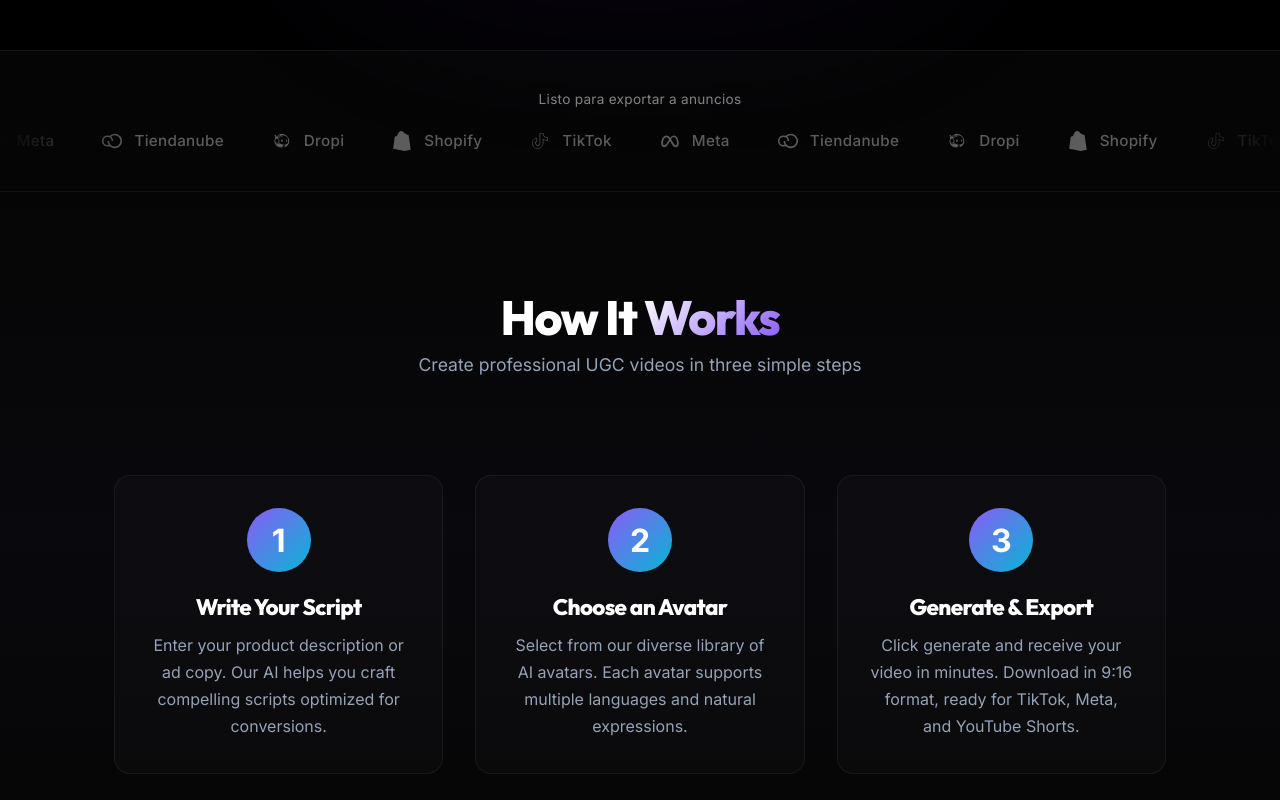
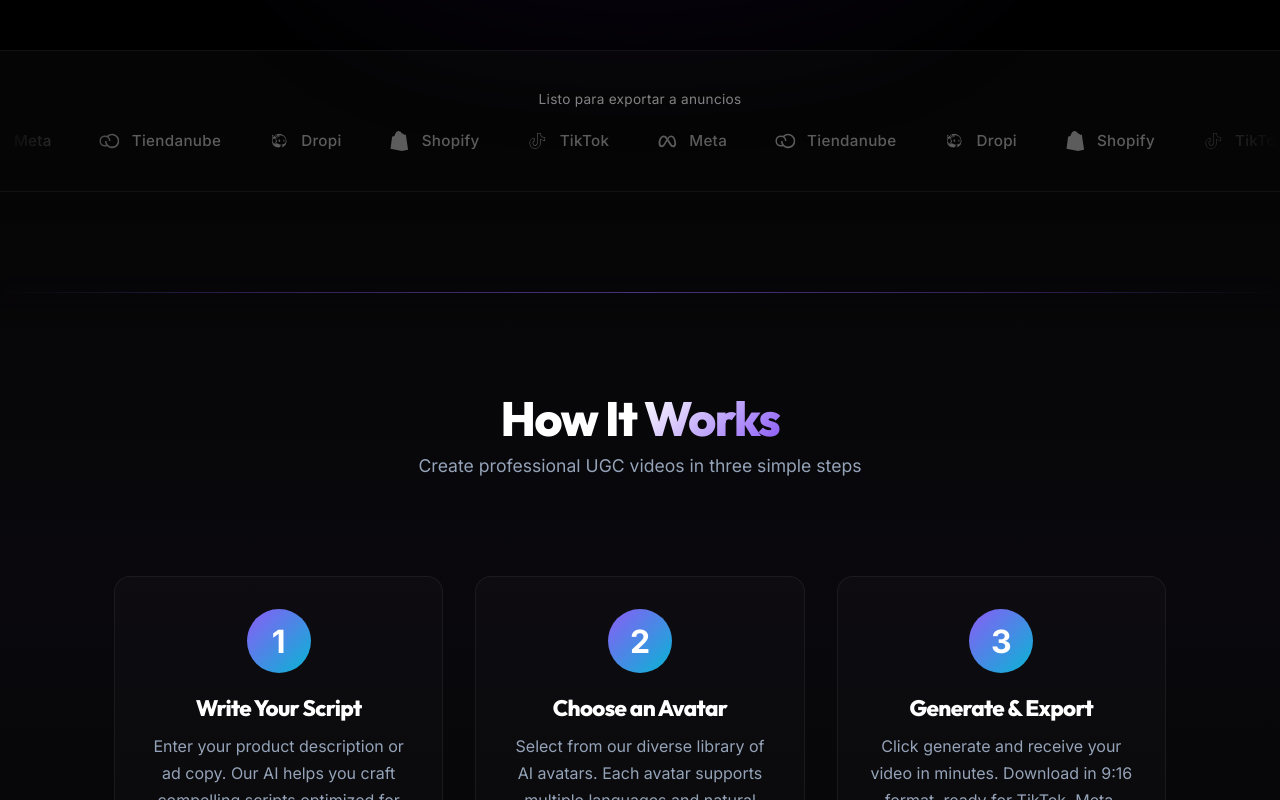
Before and after one commit to bautielcrack4-web/webcarruselesUGC, a Next.js app: page / in a window 1280 px wide. Shown: the part 1400-2200 px from the top of the page. Built offline with nearby package versions, Linux system fonts and the light colour scheme.

Commit message:
style: enhance design with dynamic orb, glassmorphism, and smooth scroll

```diff
--- a/src/app/globals.css
+++ b/src/app/globals.css
@@ -42,6 +42,13 @@ body {
   -moz-osx-font-smoothing: grayscale;
   scroll-behavior: smooth;
   overflow-x: hidden;
+}
+
+/* Smooth scroll with easing for webkit browsers */
+@media (prefers-reduced-motion: no-preference) {
+  html {
+    scroll-behavior: smooth;
+  }
 }
 
 h1,
--- a/src/app/page.module.css
+++ b/src/app/page.module.css
@@ -8,21 +8,40 @@
   padding: 0 24px;
 }
 
-/* Hero Glow - Forkads style */
+/* Hero Glow - Enhanced Dynamic Orb */
 .heroGlow {
   position: absolute;
   top: 0;
   left: 50%;
   transform: translateX(-50%);
   width: 100%;
-  max-width: 800px;
-  height: 600px;
-  background: radial-gradient(ellipse at 50% 0%, rgba(139, 92, 246, 0.12) 0%, rgba(236, 72, 153, 0.05) 30%, transparent 60%);
+  max-width: 1000px;
+  height: 800px;
+  background: radial-gradient(ellipse at 50% 20%,
+      rgba(139, 92, 246, 0.2) 0%,
+      rgba(236, 72, 153, 0.12) 25%,
+      rgba(59, 130, 246, 0.08) 50%,
+      transparent 70%);
   pointer-events: none;
   z-index: 0;
+  animation: orbPulse 8s ease-in-out infinite;
 }
 
-/* Nav */
+@keyframes orbPulse {
+
+  0%,
+  100% {
+    opacity: 1;
+    transform: translateX(-50%) scale(1);
+  }
+
+  50% {
+    opacity: 0.8;
+    transform: translateX(-50%) scale(1.05);
+  }
+}
+
+/* Nav - Enhanced Glassmorphism */
 .nav {
   height: 90px;
   display: flex;
@@ -32,9 +51,11 @@
   left: 0;
   right: 0;
   z-index: 1000;
-  background: rgba(0, 0, 0, 0.9);
-  backdrop-filter: blur(12px);
-  border-bottom: 1px solid rgba(255, 255, 255, 0.05);
+  background: rgba(0, 0, 0, 0.85);
+  backdrop-filter: blur(20px) saturate(180%);
+  -webkit-backdrop-filter: blur(20px) saturate(180%);
+  border-bottom: 1px solid rgba(255, 255, 255, 0.08);
+  box-shadow: 0 4px 24px rgba(0, 0, 0, 0.1);
 }
 
 .navInner {
@@ -552,6 +573,24 @@
   color: var(--fg-main);
 }
 
+/* Section Separators with Glow */
+.howItWorks::before,
+.detailedFeatures::before,
+.limitations::before {
+  content: "";
+  display: block;
+  width: 100%;
+  height: 1px;
+  background: linear-gradient(90deg,
+      transparent 0%,
+      rgba(139, 92, 246, 0.3) 20%,
+      rgba(139, 92, 246, 0.5) 50%,
+      rgba(139, 92, 246, 0.3) 80%,
+      transparent 100%);
+  margin-bottom: 100px;
+  box-shadow: 0 0 20px rgba(139, 92, 246, 0.3);
+}
+
 
 @media (max-width: 1024px) {
   .featureGrid {
--- a/src/components/ui/GlassCard/GlassCard.module.css
+++ b/src/components/ui/GlassCard/GlassCard.module.css
@@ -1,10 +1,37 @@
 .card {
-    background: var(--bg-card);
-    backdrop-filter: var(--glass-blur);
-    border: 1px solid var(--bg-card-border);
-    border-radius: var(--radius-lg);
+    background: rgba(255, 255, 255, 0.02);
+    backdrop-filter: blur(24px) saturate(180%);
+    -webkit-backdrop-filter: blur(24px) saturate(180%);
+    border: 1px solid rgba(255, 255, 255, 0.08);
+    border-radius: 16px;
     padding: 32px;
-    box-shadow: var(--shadow-lg);
+    box-shadow: 0 8px 32px rgba(0, 0, 0, 0.2);
     position: relative;
     overflow: hidden;
+    transition: all 0.3s ease;
 }
+
+.card::before {
+    content: "";
+    position: absolute;
+    top: 0;
+    left: 0;
+    right: 0;
+    bottom: 0;
+    background: radial-gradient(circle at var(--mouse-x, 50%) var(--mouse-y, 50%),
+            rgba(139, 92, 246, 0.1) 0%,
+            transparent 50%);
+    opacity: 0;
+    transition: opacity 0.3s ease;
+    pointer-events: none;
+}
+
+.card:hover {
+    border-color: rgba(139, 92, 246, 0.3);
+    box-shadow: 0 12px 48px rgba(139, 92, 246, 0.15);
+    transform: translateY(-2px);
+}
+
+.card:hover::before {
+    opacity: 1;
+}
```
